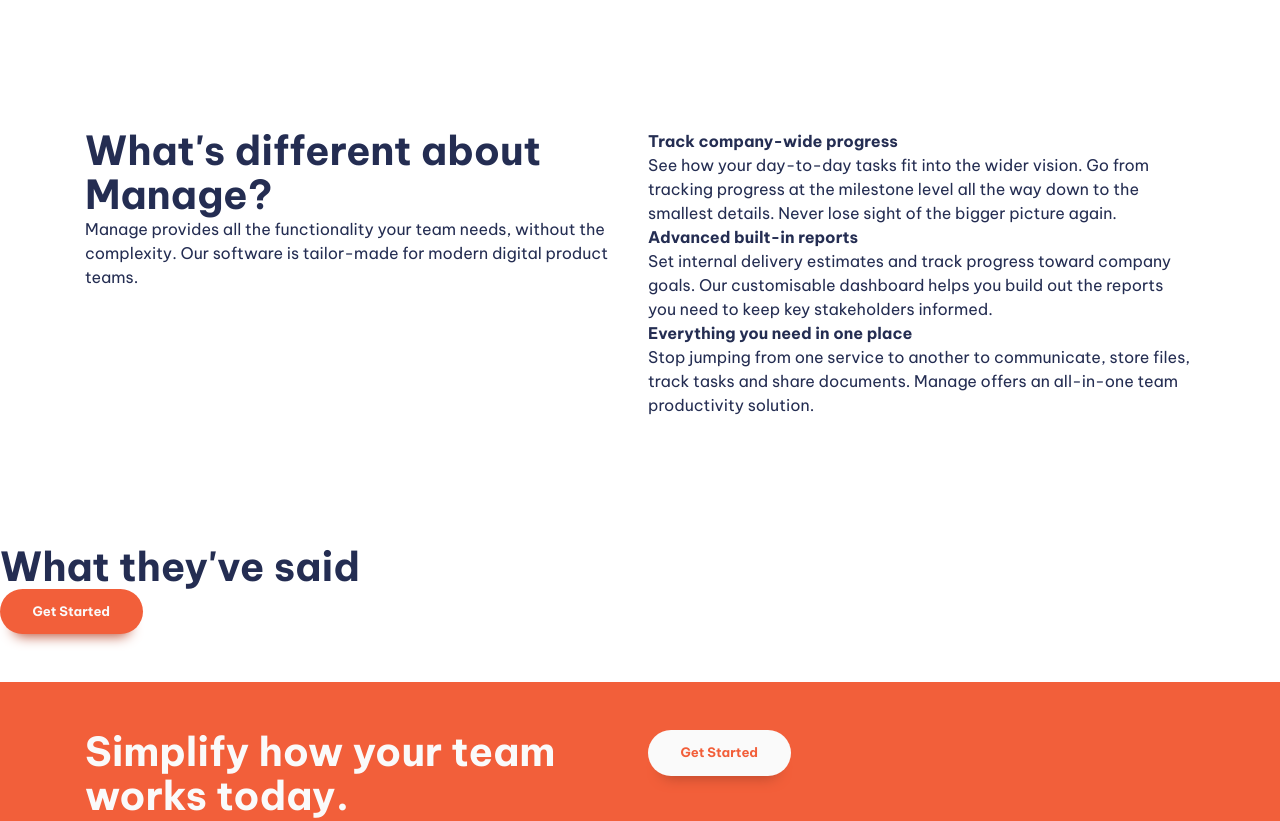
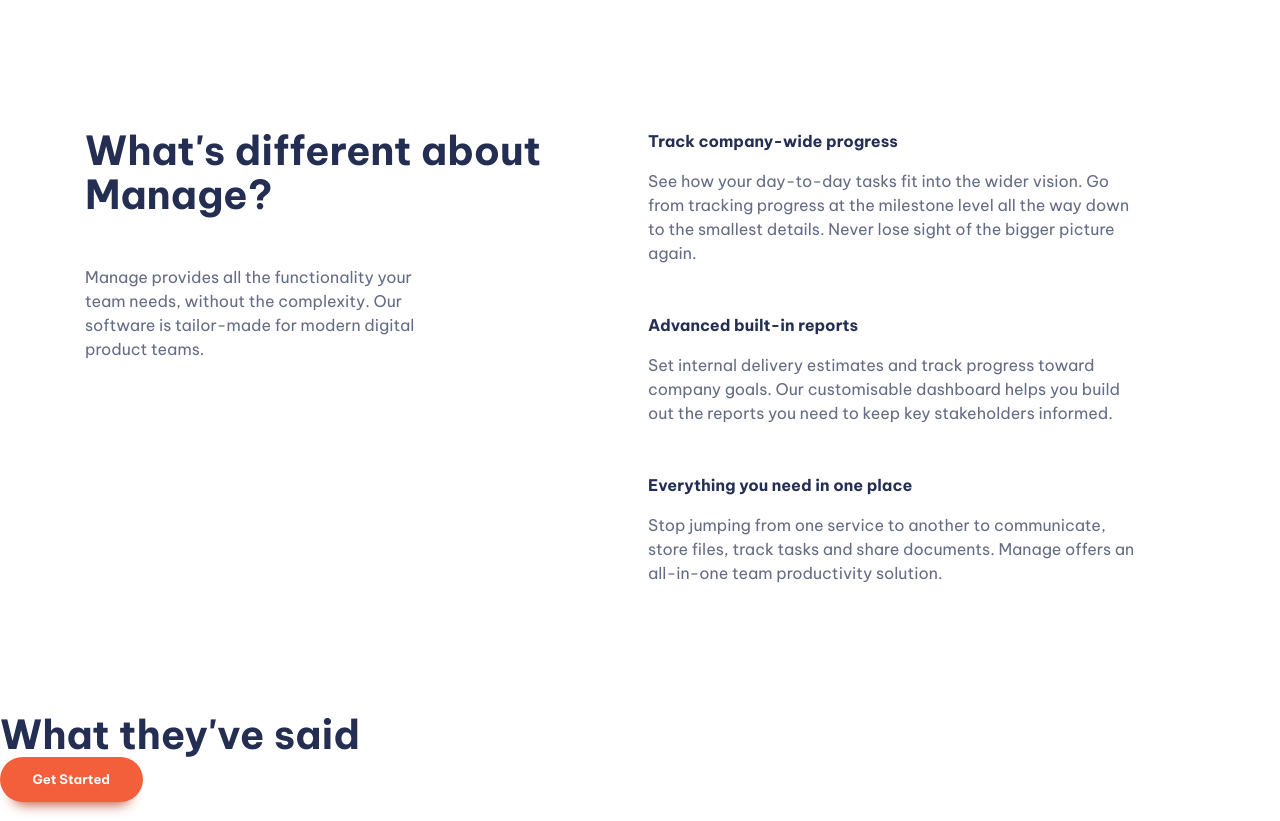
Before and after one commit to michaelennis89/Courses, a website built with Vite: page KevinPowell/fem-manage-landing-page/index.html in a window 1280 px wide. Shown: the part 700-1521 px from the top of the page. Built offline with nearby package versions, Linux system fonts and the light colour scheme.

Commit message:
Kevin-Powel-fem-P5
Spacing

```diff
--- a/KevinPowell/fem-manage-landing-page/index.html
+++ b/KevinPowell/fem-manage-landing-page/index.html
@@ -38,7 +38,7 @@
       <section class="padding-block-900">
         <div class="container">
           <div class="even-columns">
-            <div>
+            <div class="flow">
               <h1 class="fs-primary-heading fw-bold">Bring everyone together to build better products.</h1>
               <p>Manage makes it simple for software teams to plan day-to-day tasks while keeping the larger team goals in view.</p>
               <button class="button">Get Started</button>
@@ -53,23 +53,29 @@
       <section class="padding-block-900">
         <div class="container">
           <div class="even-columns">
-            <div>
+            <div class="flow">
               <h2 class="fs-secondary-heading fw-bold">What's different about Manage?</h2>
               <p>Manage provides all the functionality your team needs, without the complexity. Our software is tailor-made for modern digital product teams.</p>
             </div>
             <div>
-              <ul class="numbered-items" role="list">
+              <ul class="numbered-items | flow" role="list">
                 <li>
-                  <h3 class="fw-600 fw-bold">Track company-wide progress</h3>
-                  <p>See how your day-to-day tasks fit into the wider vision. Go from tracking progress at the milestone level all the way down to the smallest details. Never lose sight of the bigger picture again. </p>
+                  <div class="flow" style="--flow-spacer:1em">
+                    <h3 class="fw-600 fw-bold">Track company-wide progress</h3>
+                    <p data-width="wide">See how your day-to-day tasks fit into the wider vision. Go from tracking progress at the milestone level all the way down to the smallest details. Never lose sight of the bigger picture again. </p>
+                  </div>
                 </li>
                 <li>
-                  <h3 class="fw-600 fw-bold">Advanced built-in reports</h3>
-                  <p>Set internal delivery estimates and track progress toward company goals.  Our customisable dashboard helps you build out the reports you need to keep key stakeholders informed.</p>
+                  <div class="flow" style="--flow-spacer:1em">
+                    <h3 class="fw-600 fw-bold">Advanced built-in reports</h3>
+                    <p data-width="wide">Set internal delivery estimates and track progress toward company goals.  Our customisable dashboard helps you build out the reports you need to keep key stakeholders informed.</p>
+                  </div>
                 </li>
                 <li>
-                  <h3 class="fw-600 fw-bold">Everything you need in one place</h3>
-                  <p>Stop jumping from one service to another to communicate, store files, track tasks and share documents.  Manage offers an all-in-one team productivity solution.</p>
+                  <div class="flow" style="--flow-spacer:1em">
+                    <h3 class="fw-600 fw-bold">Everything you need in one place</h3>
+                    <p data-width="wide">Stop jumping from one service to another to communicate, store files, track tasks and share documents.  Manage offers an all-in-one team productivity solution.</p>
+                  </div>
                 </li>
               </ul>
             </div>
@@ -112,7 +118,7 @@
           </div>
           <div>
             <nav class="footer-nav">
-              <ul aria-label="Footer" role="list">
+              <ul class="flow" style="--flow-spacer:1em" aria-label="Footer" role="list">
                 <li><a href="#">Home</a></li>
                 <li><a href="#">Pricing</a></li>
                 <li><a href="#">Products</a></li>
--- a/KevinPowell/fem-manage-landing-page/style.css
+++ b/KevinPowell/fem-manage-landing-page/style.css
@@ -119,19 +119,6 @@
   }
 }
 
-.container {
-    --max-width: 1110px;
-    --padding: 1rem;
-
-    width: min(var(--max-width), 100% - (var(--padding) * 2 ));
-    margin-inline: auto;
-}
-
-.even-columns{
-    display: grid;
-    gap: 1rem;
-}
-
 @media (min-width: 50em) {
     .even-columns {
         grid-auto-flow: column;
@@ -144,6 +131,15 @@
     font-size: var(-fs-body);
     font-family: var(--ff-body);
     color: var(--clr-primary-400);
+}
+
+p:not([class]) {
+    opacity: 0.7;
+    max-width: 32ch;
+}
+
+p[data-width="wide"] {
+    max-width: 45ch;
 }
 
 /* buton */
@@ -276,6 +272,23 @@
     border: 0;
 }
 
+.container {
+    --max-width: 1110px;
+    --padding: 1rem;
+
+    width: min(var(--max-width), 100% - (var(--padding) * 2 ));
+    margin-inline: auto;
+}
+
+:where(.flow :not(:first-child)) {
+    margin-top: var(--flow-spacer, 3em);
+}
+
+.even-columns{
+    display: grid;
+    gap: 1rem;
+}
+
 .text-primary-400 {
     color: var(--clr-primary-400);
 }
```
